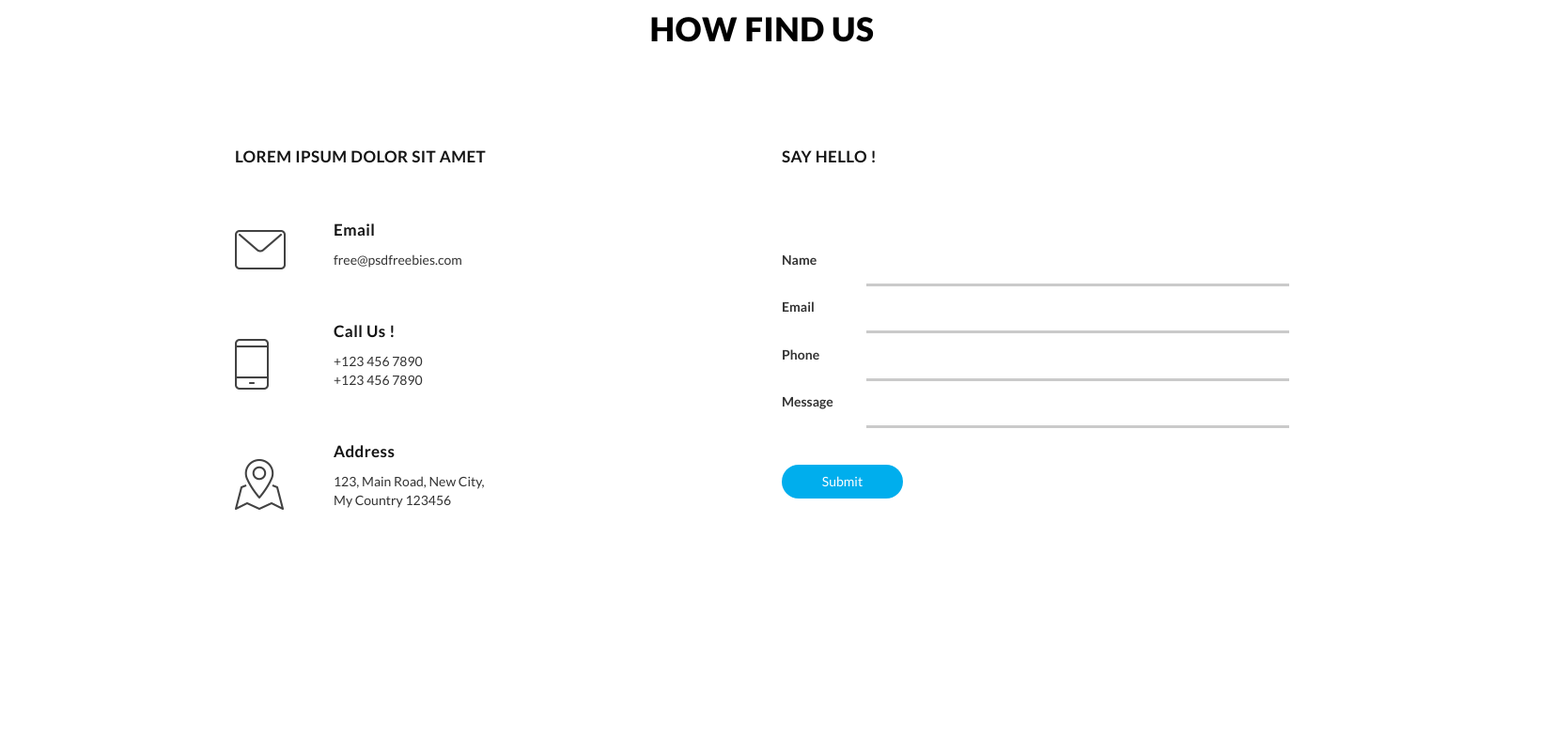
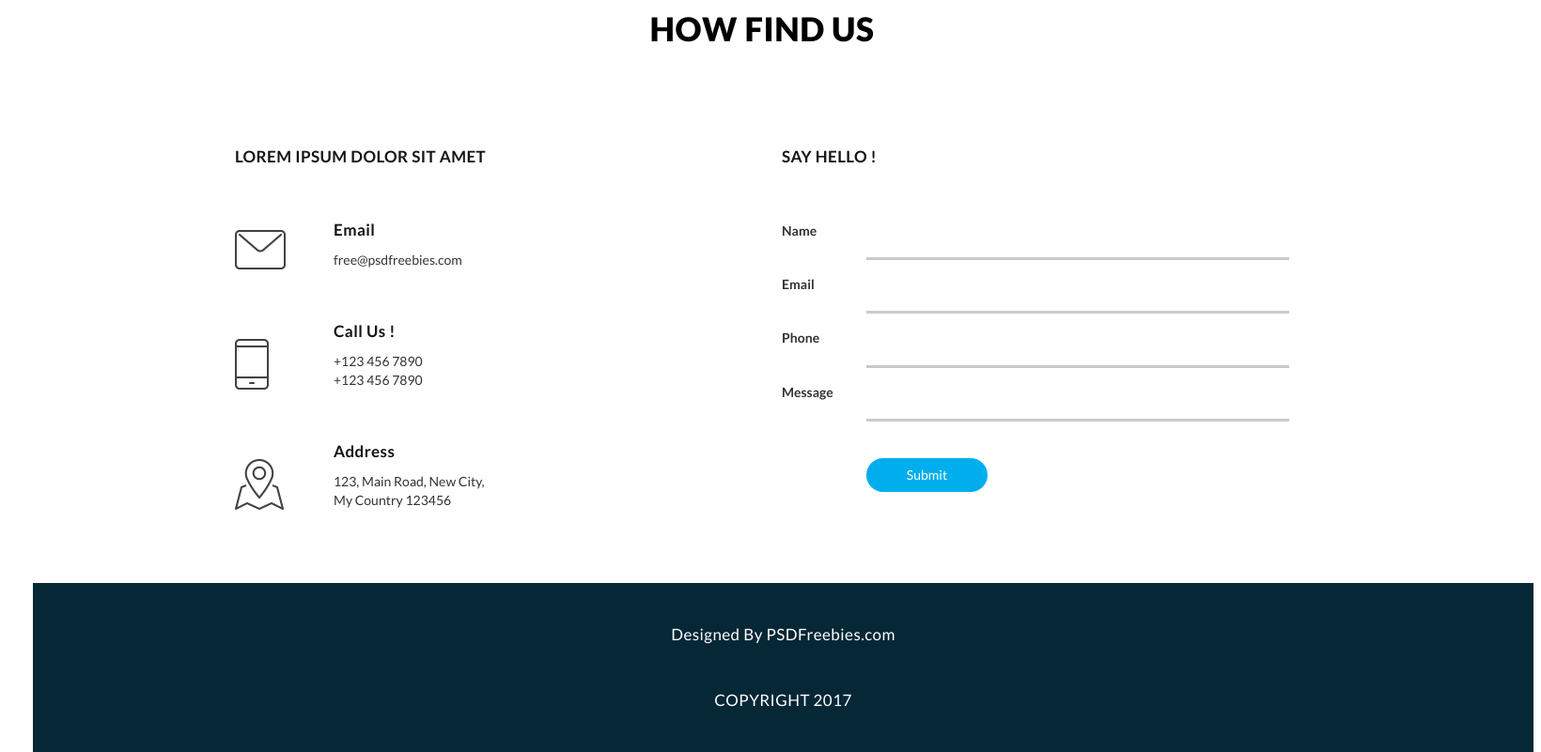
Before and after one commit to Jhon-Mosk/Portfolio, a PHP site: page / in a window 1640 px wide. Shown: the part 4466-5267 px from the top of the page at 94% size. Before the commit the page ends 5009 px from the top, so only its background shows below. Run offline with PHP 8.4, Linux system fonts and the light colour scheme; some libraries are stand-ins or nearby versions; some web fonts are replaced.

Commit message:
footer complete

```diff
--- a/Creative Agency Website/index.html
+++ b/Creative Agency Website/index.html
@@ -253,11 +253,9 @@
         <a class="is-button" href="#">Submit</a>
       </form>
     </section>
-    <section>
-
-    </section>
     <footer>
-
+      <span>Designed By PSDFreebies.com</span>
+      <span>COPYRIGHT 2017</span>
     </footer>
 
   </div>
--- a/Creative Agency Website/styles/style.css
+++ b/Creative Agency Website/styles/style.css
@@ -5,7 +5,7 @@ body {
   margin: 0 auto;
   width: 1600px;
   display: grid;
-  grid-template-rows: 0 620px 615px 465px 895px 605px 855px 332px 640px 180px;
+  grid-template-rows: 0 620px 615px 465px 895px 605px 855px 332px 700px 180px;
 }
 .is-button {
   display: block;
@@ -465,6 +465,7 @@ body {
   width: 540px;
   display: grid;
   grid-template-columns: 90px 1fr;
+  grid-template-rows: 85px;
 }
 .how-find-us form h2 {
   grid-column-start: 1;
@@ -485,3 +486,21 @@ body {
   outline: none;
   border-bottom: 3px solid #029e24;
 }
+.how-find-us form a {
+  grid-column-start: 2;
+}
+footer {
+  background-color: #062736;
+  display: grid;
+  justify-items: center;
+  color: #ffffff;
+  font-family: 'Lato', sans-serif;
+  font-size: 17px;
+  line-height: 24px;
+  letter-spacing: 0.42px;
+  align-items: center;
+  padding: 20px 0 20px 0;
+}
+footer span:last-child {
+  text-transform: uppercase;
+}
--- a/Creative Agency Website/styles/style.less
+++ b/Creative Agency Website/styles/style.less
@@ -6,7 +6,7 @@ body {
     margin: 0 auto;
     width: 1600px;
     display: grid;
-    grid-template-rows: 0 620px 615px 465px 895px 605px 855px 332px 640px 180px;
+    grid-template-rows: 0 620px 615px 465px 895px 605px 855px 332px 700px 180px;
 }
 
 .is-button {
@@ -549,6 +549,7 @@ body {
         width: 540px;
         display: grid;
         grid-template-columns: 90px 1fr;
+        grid-template-rows: 85px;
 
         h2 {
             grid-column-start: 1;
@@ -572,5 +573,29 @@ body {
                 border-bottom: 3px solid #029e24;
             }
         }
+
+        a {
+            grid-column-start: 2;
+        }
     }
 }
+
+footer {
+    background-color: #062736;
+    display: grid;
+    justify-items: center;
+    color: #ffffff;
+    font-family: 'Lato', sans-serif;
+    font-size: 17px;
+    line-height: 24px;
+    letter-spacing: 0.42px;
+    align-items: center;
+    padding: 20px 0 20px 0;
+
+    span {
+
+        &:last-child {
+            text-transform: uppercase;
+        }
+    }
+}
```
